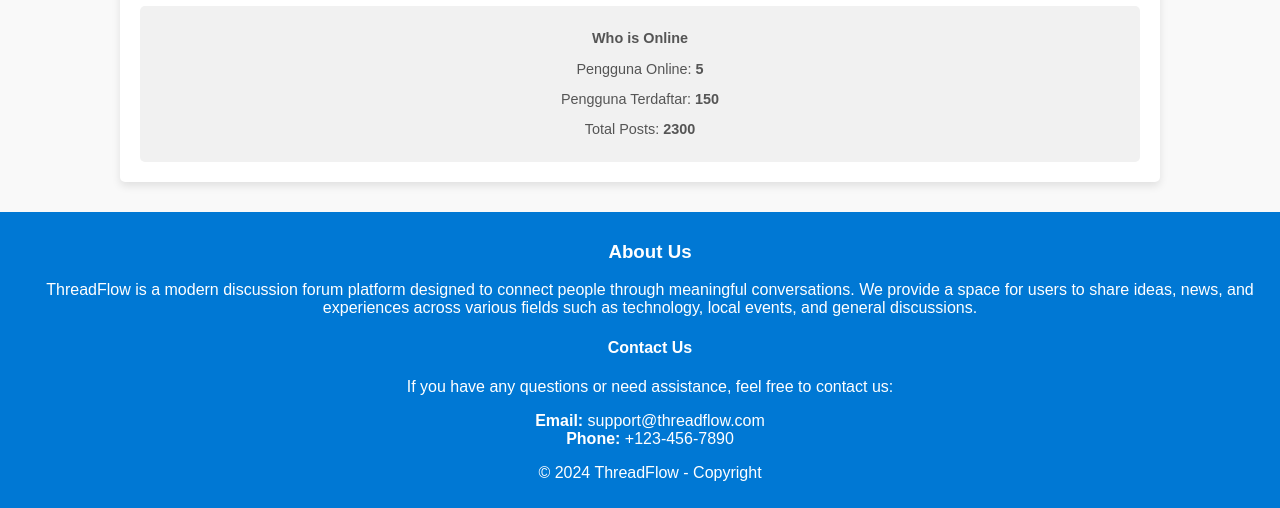
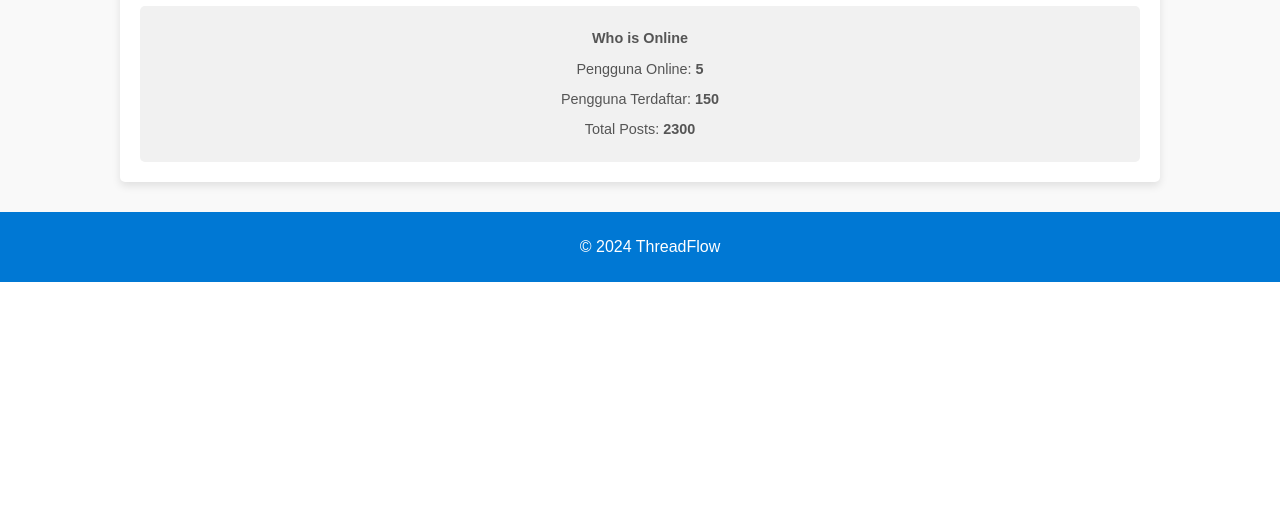
Before and after one commit to Malvin024/ThreadFlow, a PHP site: page /home.php in a window 1280 px wide. Shown: the part 577-1085 px from the top of the page. After the commit the page ends 859 px from the top, so only its background shows below. Run offline with PHP 8.4, Linux system fonts and the light colour scheme; tables that the repository leaves empty or names only in its code hold one stand-in row (values such as "Sample post").

Commit message:
Update home.php

```diff
--- a/home.php
+++ b/home.php
@@ -10,7 +10,8 @@ $sql = "
         posts.content,
         posts.created_at AS post_created_at,
         categories.category_name,
-        users.username AS author_name
+        users.username AS author_name,
+        users.profile_picture
     FROM
         posts
     JOIN
@@ -24,7 +25,7 @@ $sql = "
 $result = $conn->query($sql);
 
 // Check if user is logged in
-$is_logged_in = isset($_SESSION['user_id']);
+$is_logged_in = isset($_SESSION['username']);
 ?>
 
 <!DOCTYPE html>
@@ -46,7 +47,12 @@ $is_logged_in = isset($_SESSION['user_id']);
             <input type="text" class="search-box" placeholder="Cari di ThreadFlow...">
             <nav>
                 <?php if ($is_logged_in): ?>
-                    <p>Welcome, <?php echo htmlspecialchars($_SESSION['username']); ?> | <a href="/logout.php">Logout</a></p>
+                    <div class="user-info">
+                        <a href="profile.php">
+                            <img src="uploads/<?php echo htmlspecialchars($_SESSION['profile_picture'] ?? 'default-picture.jfif'); ?>" alt="Profile Picture" class="profile-picture">
+                        </a>
+                        <p>Welcome, <?php echo htmlspecialchars($_SESSION['username']); ?> | <a href="/logout.php">Logout</a></p>
+                    </div>
                 <?php else: ?>
                     <a href="/login.php">Login</a> | <a href="/register.php">Register</a>
                 <?php endif; ?>
@@ -168,51 +174,16 @@ $is_logged_in = isset($_SESSION['user_id']);
     <div id="loginModal" class="modal" style="display: none;">
         <div class="modal-content">
             <span class="close" onclick="closeModal()">&times;</span>
-            <p>You need to login first!</p>
+            <p>You need to login to create a post.</p>
+            <a href="login.php" class="login-btn">Login</a>
         </div>
     </div>
 
     <!-- Footer -->
     <footer>
-        <div class="footer-content">
-            <h3>About Us</h3>
-            <p>
-                ThreadFlow is a modern discussion forum platform designed to connect people through meaningful conversations.
-                We provide a space for users to share ideas, news, and experiences across various fields such as technology, local events, and general discussions.
-            </p>
-            <h4>Contact Us</h4>
-            <p>
-                If you have any questions or need assistance, feel free to contact us:
-            </p>
-            <p>
-                <strong>Email:</strong> support@threadflow.com <br>
-                <strong>Phone:</strong> +123-456-7890
-            </p>
-            <p>&copy; 2024 ThreadFlow - Copyright</p>
-        </div>
+        <p>&copy; 2024 ThreadFlow</p>
     </footer>
 
-    <script>
-        function refreshPage() {
-            location.reload();
-        }
-
-        function showModal(event) {
-            event.preventDefault(); // Prevent the form from submitting and refreshing the page
-            document.getElementById('loginModal').style.display = 'block';
-        }
-
-        function closeModal() {
-            document.getElementById('loginModal').style.display = 'none';
-        }
-        function createPost() {
-            window.location.href = 'createpost.php';
-        }
-    </script>
-
+    <script src="JS/script.js"></script>
 </body>
 </html>
-
-<?php
-$conn->close();
-?>
```
